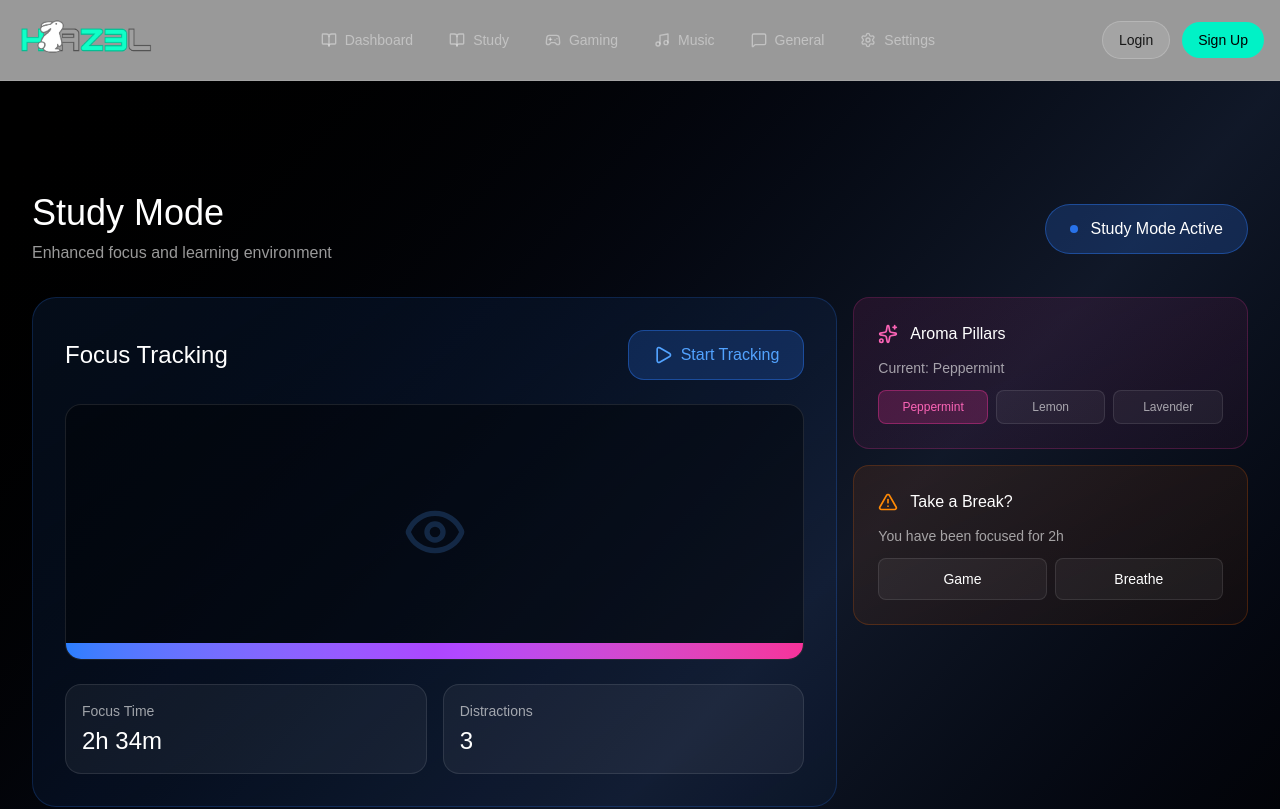
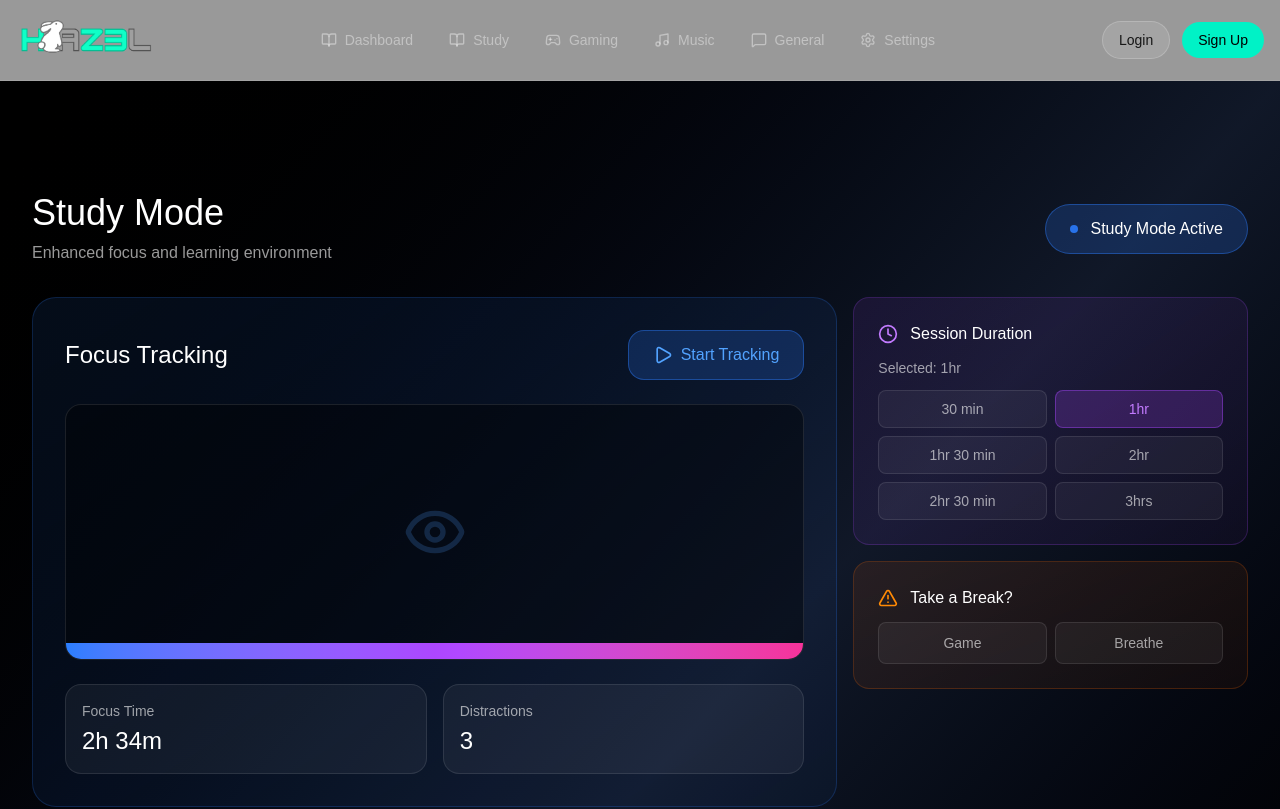
Before and after one commit to OnithaH/Hazel, a Next.js app in the folder companion_hazel/: page /study_mode in a window 1280 px wide. Shown: the top 809 px of the page. Built offline with nearby package versions, Linux system fonts and the light colour scheme; no server answers.

Commit message:
Added Study duration to the study mode page

```diff
--- a/companion_hazel/app/study_mode/page.tsx
+++ b/companion_hazel/app/study_mode/page.tsx
@@ -1,7 +1,7 @@
 'use client';
 
 import React, { useState, useEffect } from 'react';
-import { Play, Shield, Sparkles, AlertTriangle, Calendar, BookOpen, Camera, Eye, Loader2 } from 'lucide-react';
+import { Play, Shield, AlertTriangle, Calendar, BookOpen, Camera, Eye, Loader2, Clock } from 'lucide-react';
 import Link from 'next/link';
 
 interface BreathingExercise {
@@ -11,14 +11,14 @@ interface BreathingExercise {
 }
 
 export default function StudyModePage() {
-  const [selectedAroma, setSelectedAroma] = useState('Peppermint');
+  const [selectedDuration, setSelectedDuration] = useState('1hr');
   const [isTracking, setIsTracking] = useState(false);
 
   // Real Data states
-  const [isTriggeringBreak, setIsTriggeringBreak] = useState(false);
+  const [selectedBreakOption, setSelectedBreakOption] = useState<'GAME' | 'BREATHE' | null>(null);
   const [breathingExercises, setBreathingExercises] = useState<BreathingExercise[]>([]);
 
-  const aromas = ['Peppermint', 'Lemon', 'Lavender'];
+  const durations = ['30 min', '1hr', '1hr 30 min', '2hr', '2hr 30 min', '3hrs'];
 
   const historyData = [
     { date: 'Today', time: '2h 34m', focus: '87%', distractions: '3 distractions' },
@@ -43,29 +43,7 @@ export default function StudyModePage() {
     fetchBreathingExercises();
   }, []);
 
-  const handleTriggerBreak = async (type: 'GAME' | 'BREATHE') => {
-    setIsTriggeringBreak(true);
-    try {
-      // Trigger the break on the server
-      const res = await fetch('/api/study/trigger-break', {
-        method: 'POST',
-      });
 
-      if (!res.ok) {
-        // Show error but don't strictly crash, as local mockup DB might lack an active session
-        const errorText = await res.text();
-        console.warn("Trigger break response:", errorText);
-      }
-
-      alert(`Break triggered! Starting ${type} mode on your robot.`);
-
-    } catch (error) {
-      console.error(error);
-      alert("Failed to trigger break");
-    } finally {
-      setIsTriggeringBreak(false);
-    }
-  };
 
   return (
     <div className="min-h-screen bg-linear-to-br from-black via-gray-900 to-black text-white p-8 pt-28">
@@ -119,24 +97,24 @@ export default function StudyModePage() {
 
           {/* Right Sidebar Cards */}
           <div className="space-y-4">
-            {/* Aroma Pillars */}
-            <div className="bg-linear-to-br from-pink-500/10 to-pink-500/5 border border-pink-500/20 rounded-2xl p-6 space-y-3">
+            {/* Session Time Duration */}
+            <div className="bg-linear-to-br from-purple-500/10 to-purple-500/5 border border-purple-500/20 rounded-2xl p-6 space-y-3">
               <div className="flex items-center gap-3">
-                <Sparkles className="w-5 h-5 text-pink-400" />
-                <h3 className="text-base">Aroma Pillars</h3>
+                <Clock className="w-5 h-5 text-purple-400" />
+                <h3 className="text-base">Session Duration</h3>
               </div>
-              <p className="text-white/60 text-sm">Current: {selectedAroma}</p>
-              <div className="flex gap-2">
-                {aromas.map((aroma) => (
+              <p className="text-white/60 text-sm">Selected: {selectedDuration}</p>
+              <div className="grid grid-cols-2 gap-2">
+                {durations.map((duration) => (
                   <button
-                    key={aroma}
-                    onClick={() => setSelectedAroma(aroma)}
-                    className={`flex-1 py-2 rounded-lg text-xs transition-all ${selectedAroma === aroma
-                      ? 'bg-pink-500/20 border border-pink-500/40 text-pink-400'
+                    key={duration}
+                    onClick={() => setSelectedDuration(duration)}
+                    className={`py-2 rounded-lg text-sm transition-all ${selectedDuration === duration
+                      ? 'bg-purple-500/20 border border-purple-500/40 text-purple-400'
                       : 'bg-white/5 border border-white/10 text-white/60'
                       }`}
                   >
-                    {aroma}
+                    {duration}
                   </button>
                 ))}
               </div>
@@ -148,21 +126,32 @@ export default function StudyModePage() {
                 <AlertTriangle className="w-5 h-5 text-orange-400" />
                 <h3 className="text-base">Take a Break?</h3>
               </div>
-              <p className="text-white/60 text-sm">You have been focused for 2h</p>
+              {selectedBreakOption && (
+                <p className="text-orange-400/60 text-sm text-left font-medium">
+                  {selectedBreakOption === 'GAME' ? 'Chosen: Game' : 'Chosen: Breathing Activity'}
+                </p>
+              )}
+
               <div className="grid grid-cols-2 gap-2">
                 <button
-                  onClick={() => handleTriggerBreak('GAME')}
-                  disabled={isTriggeringBreak}
-                  className="py-2.5 bg-white/5 border border-white/10 rounded-lg text-sm hover:bg-white/10 transition-all disabled:opacity-50 flex justify-center items-center gap-2"
+                  onClick={() => setSelectedBreakOption('GAME')}
+                  className={`py-2.5 rounded-lg text-sm transition-all flex justify-center items-center gap-2 ${
+                    selectedBreakOption === 'GAME'
+                      ? 'bg-orange-500/20 border border-orange-500/40 text-orange-400'
+                      : 'bg-white/5 border border-white/10 text-white/60 hover:bg-white/10'
+                  }`}
                 >
-                  {isTriggeringBreak ? <Loader2 className="w-4 h-4 animate-spin" /> : 'Game'}
+                  Game
                 </button>
                 <button
-                  onClick={() => handleTriggerBreak('BREATHE')}
-                  disabled={isTriggeringBreak}
-                  className="py-2.5 bg-white/5 border border-white/10 rounded-lg text-sm hover:bg-white/10 transition-all disabled:opacity-50 flex justify-center items-center gap-2"
+                  onClick={() => setSelectedBreakOption('BREATHE')}
+                  className={`py-2.5 rounded-lg text-sm transition-all flex justify-center items-center gap-2 ${
+                    selectedBreakOption === 'BREATHE'
+                      ? 'bg-orange-500/20 border border-orange-500/40 text-orange-400'
+                      : 'bg-white/5 border border-white/10 text-white/60 hover:bg-white/10'
+                  }`}
                 >
-                  {isTriggeringBreak ? <Loader2 className="w-4 h-4 animate-spin" /> : 'Breathe'}
+                  Breathe
                 </button>
               </div>
               {breathingExercises.length > 0 && (
```
